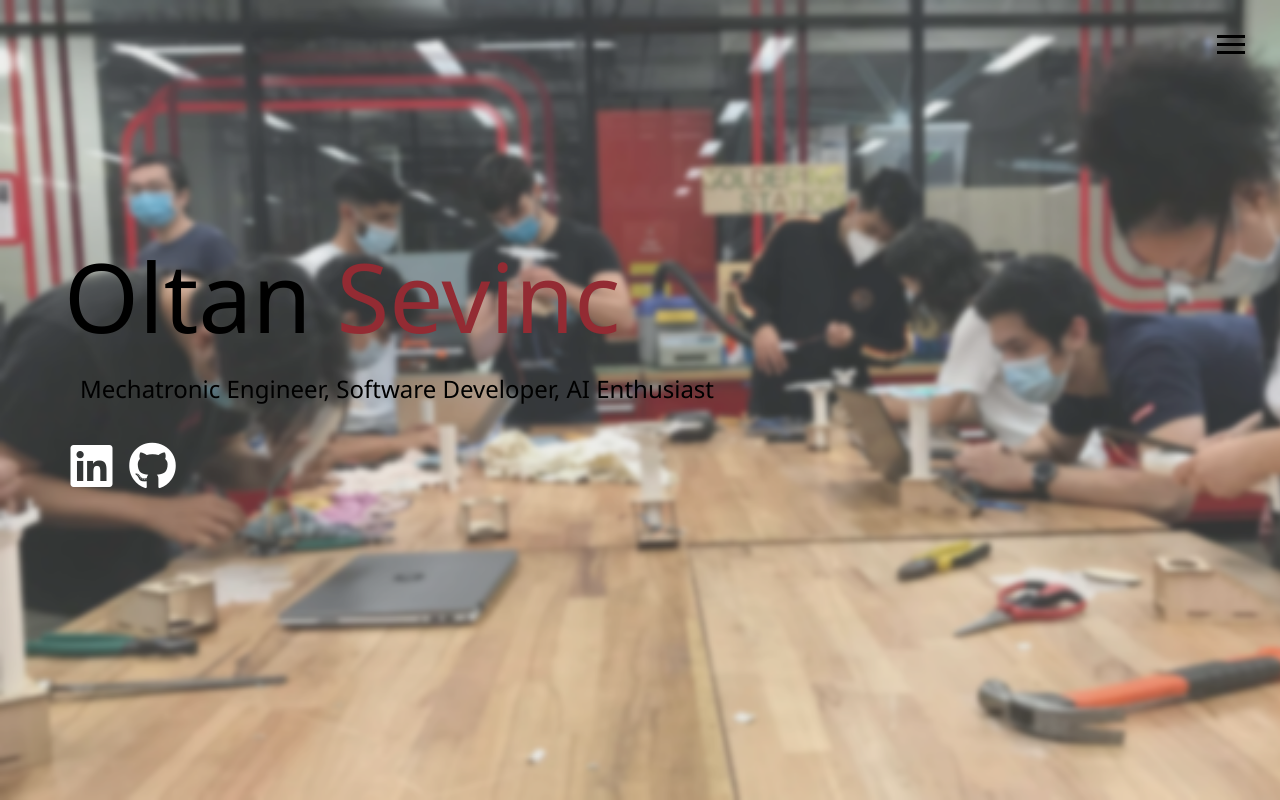
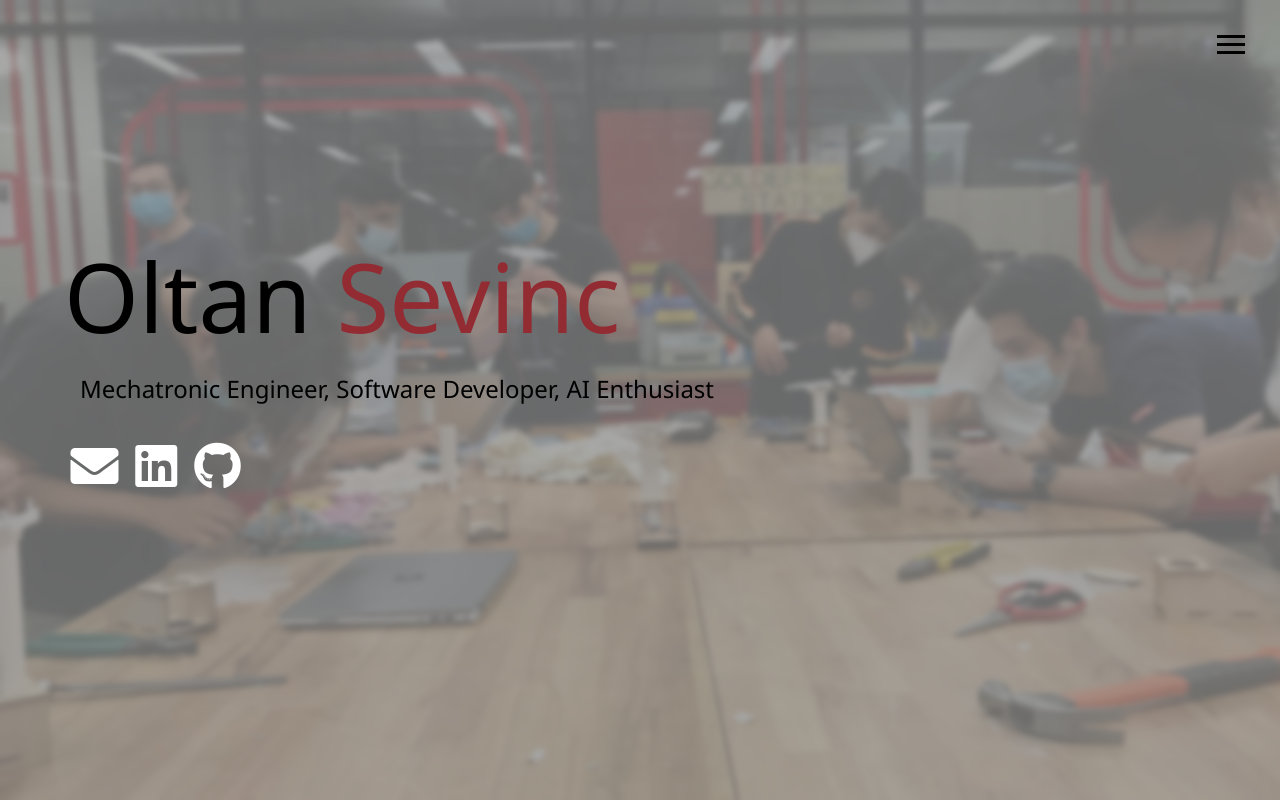
Before and after one commit to OltanS/Old-Portfolio-Project, a website: page docs/index.html in a window 1280 px wide. Drawn offline with Linux system fonts and the light colour scheme.

Commit message:
final touches

```diff
--- a/docs/index.html
+++ b/docs/index.html
@@ -36,11 +36,6 @@
                     My Work
                 </a>
             </li>
-            <li class="nav-item">
-                <a href="contact.html" class="nav-link">
-                    Contact Me
-                </a>
-            </li>
            </ul>
         </nav>
     </header>
@@ -52,6 +47,9 @@
             Mechatronic Engineer, Software Developer, AI Enthusiast
         </h2>
         <div class="icons">
+            <a title="Email" href="mailto:mustafaoltan@gmail.com?subject= Portfolio Contact" target="_blank">
+                <i class="fa fa-envelope fa-3x" aria-hidden="true"></i>
+            </a href>
             <a title="LinkedIn" href="https://www.linkedin.com/in/oltans/" target="_blank">
                 <i class="fab fa-linkedin fa-3x"></i>
             </a href>
--- a/scss/_config.scss
+++ b/scss/_config.scss
@@ -1,8 +1,8 @@
-$primary-color: #bdbdbd;
+$primary-color: #8a8a8a;
 $secondary-color: #932b33;
 $show-home-image: true;
 $home-image: url(../img/tinkering-blur.png);
-$background-opacity: 0.25;
+$background-opacity: 0.75;
 
 @mixin easeOut {
     transition: all 0.5s ease-out;
--- a/scss/main.scss
+++ b/scss/main.scss
@@ -123,7 +123,6 @@ main {
     }
 }
 
-
 #main-footer {
     height:  40px;
     text-align: center;
```
Also changed, not shown: docs/about.html (+0 -5 lines), docs/work.html (+0 -5 lines), docs/css/main.css.
